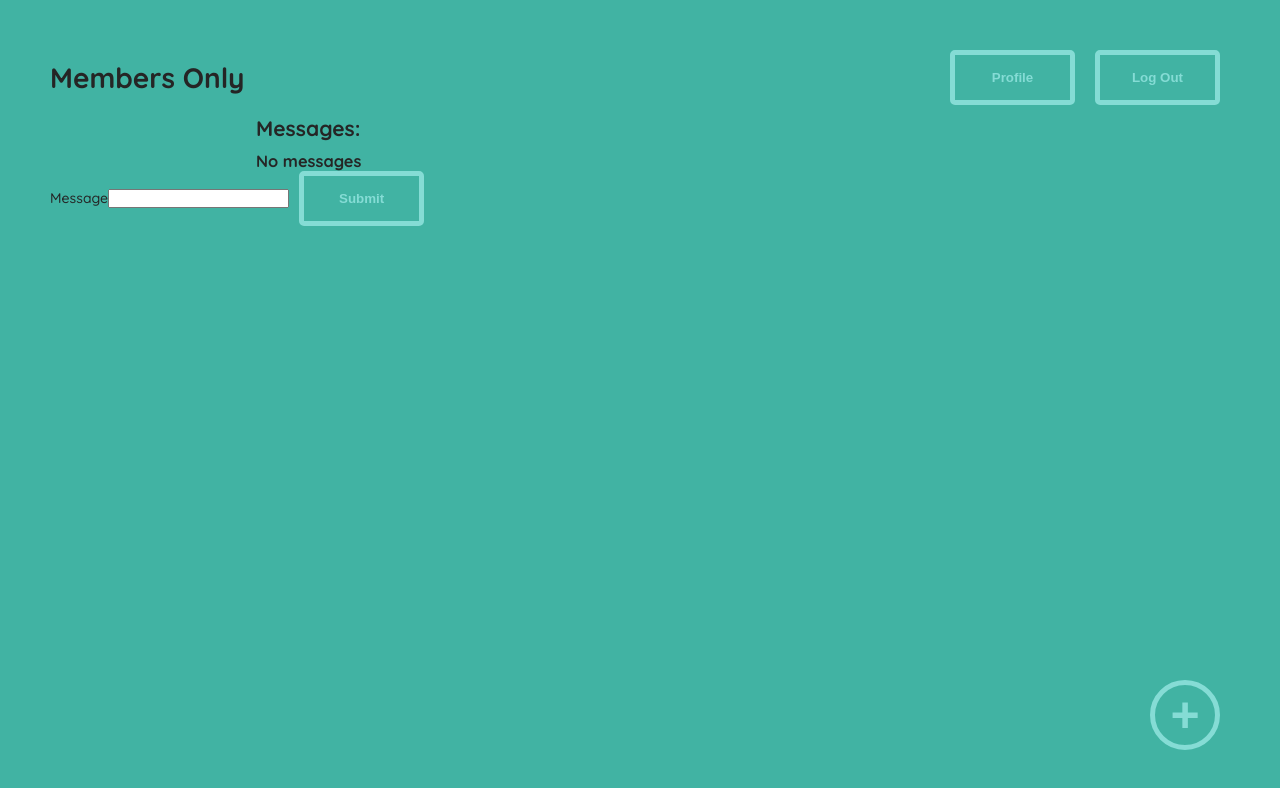
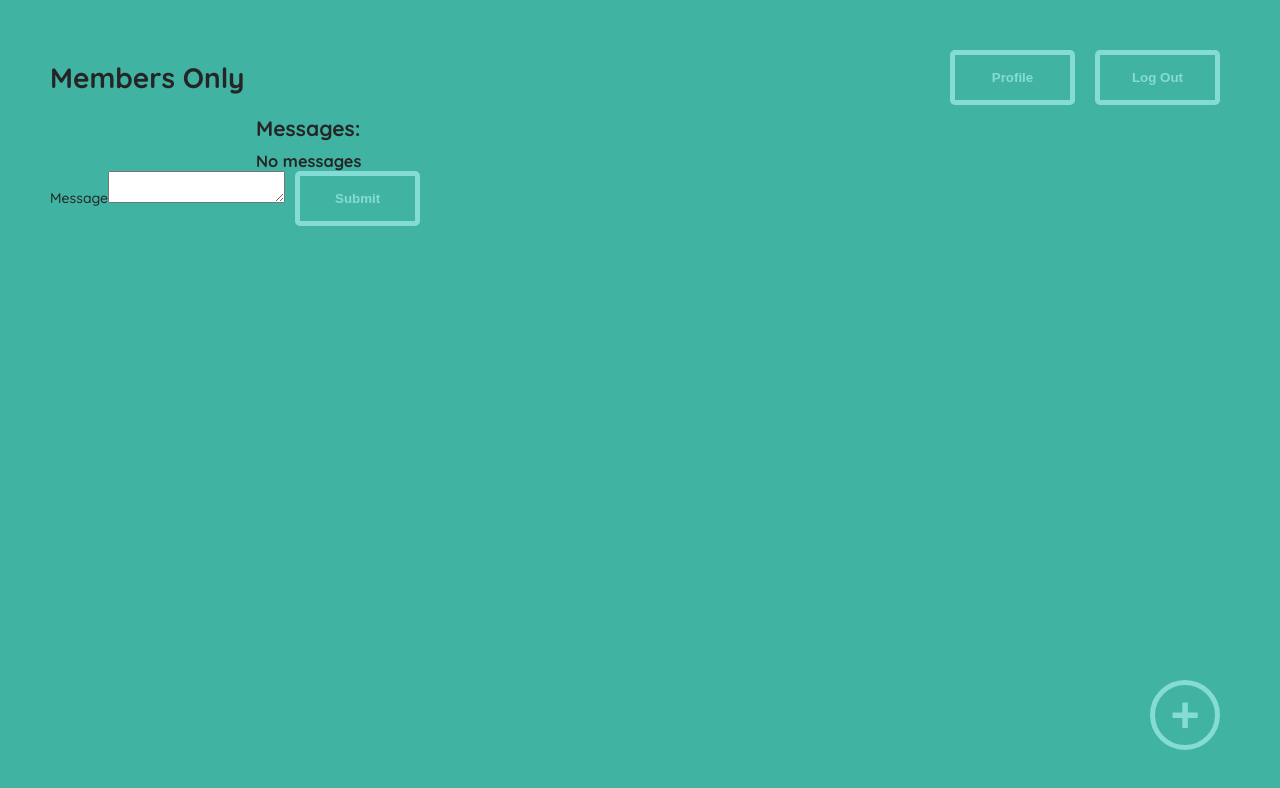
Before and after one commit to JoshGrainge/members-only, a React (Create React App) app in the folder client/: page / in a window 1280 px wide. Shown: the top 788 px of the page. Built offline with nearby package versions, Linux system fonts and the light colour scheme.

Commit message:
Changed input to text area

```diff
--- a/client/src/App.js
+++ b/client/src/App.js
@@ -86,7 +86,7 @@ function App() {
         <form className='modal-form' action={`${API_BASE}/message/new`} method='POST' onSubmit={AddMessage}>
           <input hidden={true} id='user' name='user' value={user} readOnly={true}/>
           <label htmlFor='message'>Message</label>
-          <input id='message' name='message' value={message} onChange={(e)=>setMessage(e.target.value)}/>
+          <textarea id='message' name='message' value={message} onChange={(e)=>setMessage(e.target.value)}/>
           <button>Submit</button>
         </form>
       </div>
```
